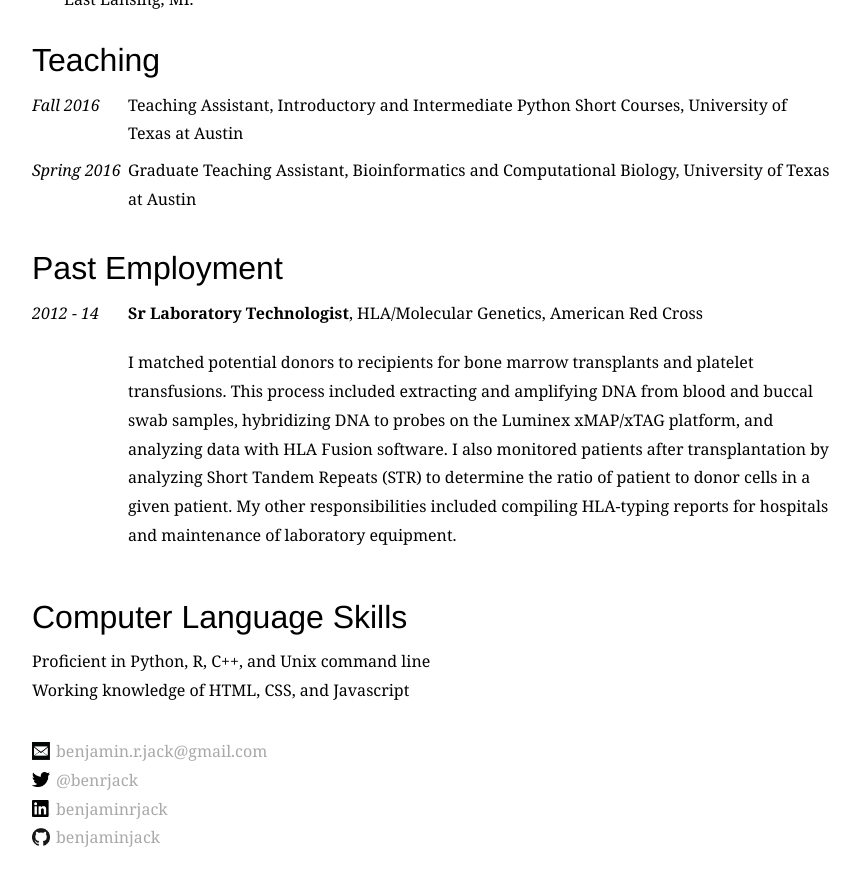
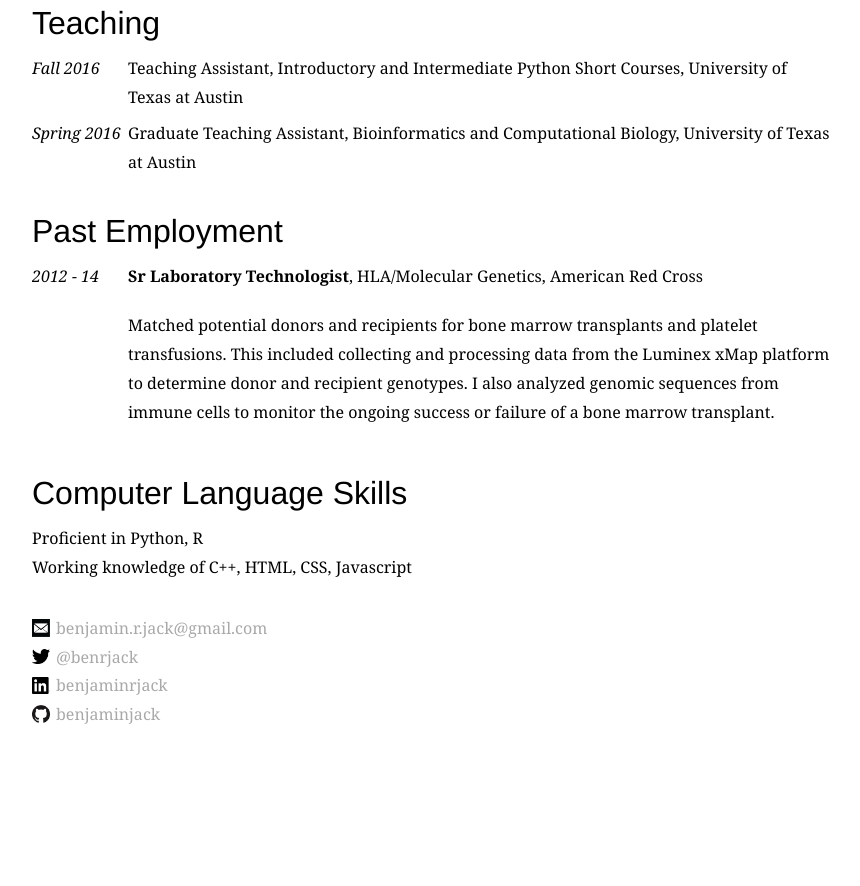
Before and after one commit to benjaminjack/benjaminjack.github.io, a Jekyll site: the page built from cv.html, in a window 1280 px wide and 900 px high, scrolled down 1438 px. Shown: the top 886 px of the window, without its empty margins (208-1068 px from the left). Built offline with Jekyll 4.4.1, drawn with Linux system fonts in a browser that asks for light colours; some web fonts are replaced; comment, search, counter and statistics services are not loaded; after the commit the page ends 2215 px from its top, so only the background shows below that; some of the changed text lies outside the part shown.

Commit message:
Update cv.html

```diff
--- a/cv.html
+++ b/cv.html
@@ -11,8 +11,6 @@ layout: default
 <dd><strong>PhD Cell and Molecular Biology</strong>, University of Texas at Austin (Expected)</dd>
 <dt>2012</dt>
 <dd><strong>BS Biochemistry</strong>, <em>Magna Cum Laude</em>, University of Miami</dd>
-<dt>2011</dt>
-<dd>Study Abroad, University of Sussex, United Kingdom</dd>
 </dl>
 
 <h3>Current Affiliation</h3>
@@ -64,12 +62,12 @@ layout: default
 <h3>Past Employment</h3>
 <dl class="cv">
 <dt>2012 - 14</dt><dd><strong>Sr Laboratory Technologist</strong>, HLA/Molecular Genetics, American Red Cross
-<p>I matched potential donors to recipients for bone marrow transplants and platelet transfusions. This process included extracting and amplifying DNA from blood and buccal swab samples, hybridizing DNA to probes on the Luminex xMAP/xTAG platform, and analyzing data with HLA Fusion software. I also monitored patients after transplantation by analyzing Short Tandem Repeats (STR) to determine the ratio of patient to donor cells in a given patient. My other responsibilities included compiling HLA-typing reports for hospitals and maintenance of laboratory equipment.</p>
+<p>Matched potential donors and recipients for bone marrow transplants and platelet transfusions. This included collecting and processing data from the Luminex xMap platform to determine donor and recipient genotypes. I also analyzed genomic sequences from immune cells to monitor the ongoing success or failure of a bone marrow transplant.</p>
 </dd>
 </dl>
 
 <h3>Computer Language Skills</h3>
 <ul class="cv">
-<li>Proficient in Python, R, C++, and Unix command line</li>
-<li>Working knowledge of HTML, CSS, and Javascript</li>
+<li>Proficient in Python, R</li>
+<li>Working knowledge of C++, HTML, CSS, Javascript</li>
 </ul>
```
